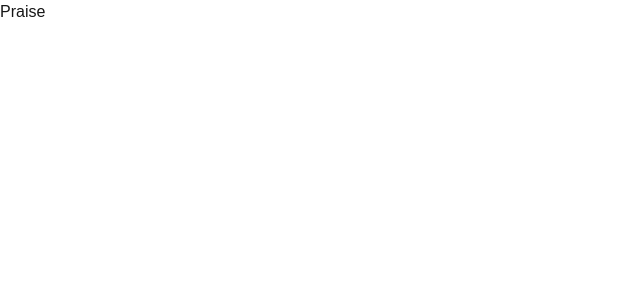
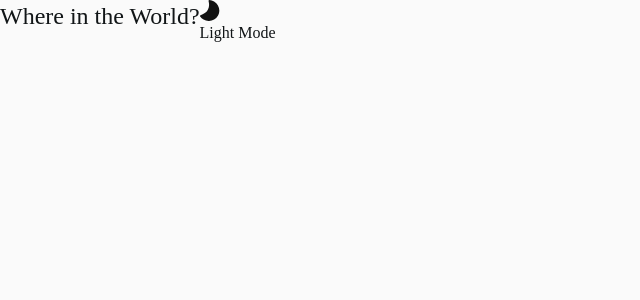
Before and after one commit to PraiseTy/Tailwind-Practice-Repo, a Next.js app in the folder Explore-Countries/: page / in a window 1280 px wide. Shown: the top 300 px of the page, without its empty margins (0-640 px from the left). Built offline with nearby package versions, Linux system fonts and the light colour scheme.

Commit message:
feat: set up display settings

```diff
--- a/Explore-Countries/src/app/globals.css
+++ b/Explore-Countries/src/app/globals.css
@@ -1,24 +1,36 @@
 @import "tailwindcss";
+@import url('https://fonts.googleapis.com/css2?family=Nunito+Sans:ital,opsz,wght@0,6..12,200..1000;1,6..12,200..1000&display=swap');
 
 @theme {
-  --font-sans: var(--font-geist-sans);
-  --font-mono: var(--font-geist-mono);
+    --breakpoint-mobile: 23rem;
+    --breakpoint-desktop: 90rem;
 }
 
 :root {
-  --background: #ffffff;
-  --foreground: #171717;
+    --color-bg-color: #fafafa;
+    --color-elementColor: #2b3945;
+    --color-text-color:	#111517;
+    --color-input-color:	#858585
 }
 
-@media (prefers-color-scheme: dark) {
-  :root {
-    --background: #0a0a0a;
-    --foreground: #ededed;
-  }
+
+:root[data-theme='dark'] {
+    --color-bg-color: #202c37;
+    --color-elementColor: #ffffff;
+    --color-text-color:#ffffff;
+    --color-input-color:	#858585
 }
 
+:root[data-theme='light'] {
+    --color-bg-color: #fafafa;
+    --color-elementColor: #2b3945;
+    --color-text-color:	#111517;
+    --color-input-color:	#858585
+}
+
+
 body {
-  color: var(--foreground);
-  background: var(--background);
-  font-family: Arial, Helvetica, sans-serif;
+  color: var(--color-text-color);
+  background: var(--color-bg-color);
+  font-family: Nunito Sans, serif;
 }
--- a/Explore-Countries/src/app/layout.tsx
+++ b/Explore-Countries/src/app/layout.tsx
@@ -1,6 +1,7 @@
 import type { Metadata } from 'next';
 import './globals.css';
 import { ThemeProvider } from '@/provider/ThemeContext';
+import React from 'react';
 
 
 export const metadata: Metadata = {
@@ -8,19 +9,15 @@ export const metadata: Metadata = {
   description: 'Learn more about your favorite countries'
 };
 
-export default function RootLayout({
-                                     children
-                                   }: Readonly<{
-  children: React.ReactNode;
-}>) {
+const Layout = ({ children }: Readonly<{ children: React.ReactNode; }>) => {
   return (
     <html lang="en">
     <ThemeProvider>
-      <body
-      >
+      <body>
       {children}
       </body>
     </ThemeProvider>
     </html>
   );
-}
+};
+export default Layout;
--- a/Explore-Countries/src/app/page.tsx
+++ b/Explore-Countries/src/app/page.tsx
@@ -1,8 +1,10 @@
 import Image from "next/image";
+import { Navbar } from '@/components/Navbar';
 
 export default function Home() {
   return (
-    <div> Praise
+    <div>
+      <Navbar />
     </div>
   );
 }
--- /dev/null
+++ b/Explore-Countries/src/components/Navbar/Navbar.tsx
@@ -0,0 +1,25 @@
+'use client';
+import React from 'react';
+import Image from 'next/image';
+import { useTheme } from '@/provider/ThemeContext';
+
+const Navbar = () => {
+  const { isDarkMode, toggleTheme } = useTheme();
+  return (
+    <div className='flex flex-row'>
+      <div className='text-2xl'>Where in the World?</div>
+      <button onClick={toggleTheme}>
+        {isDarkMode ?
+          <div>
+            <Image src="/sun.svg" alt="light" width={20} height={20} />
+            <p>Dark Mode</p>
+          </div>
+          : <div>
+            <Image src="/moon.svg" alt="dark" width={20} height={20} />
+            <p>Light Mode</p></div>}
+      </button>
+
+    </div>
+  );
+};
+export default Navbar;
--- /dev/null
+++ b/Explore-Countries/src/components/Navbar/index.ts
@@ -0,0 +1 @@
+export { default as Navbar} from "./Navbar";
--- a/Explore-Countries/src/provider/ThemeContext.tsx
+++ b/Explore-Countries/src/provider/ThemeContext.tsx
@@ -1,6 +1,6 @@
 'use client';
 
-import { createContext, ReactNode, useCallback, useContext, useEffect, useMemo, useState } from 'react';
+import React, { createContext, ReactNode, useCallback, useContext, useEffect, useMemo, useState } from 'react';
 
 interface ThemeContextProps {
   isDarkMode: boolean;
@@ -14,7 +14,7 @@ export const ThemeProvider: React.FC<{ children: ReactNode }> = ({ children }) =
 
   useEffect(() => {
     const storedTheme = localStorage.getItem('theme');
-    if (storedTheme === 'dark') {
+    if (storedTheme) {
       setIsDarkMode(storedTheme === 'dark');
     } else {
       setIsDarkMode(window.matchMedia('(prefers-color-scheme: dark)').matches);
```
Also changed, not shown: Explore-Countries/package.json (+6 -6 lines), 1 other file (tests, documents, lock files or other folders).
